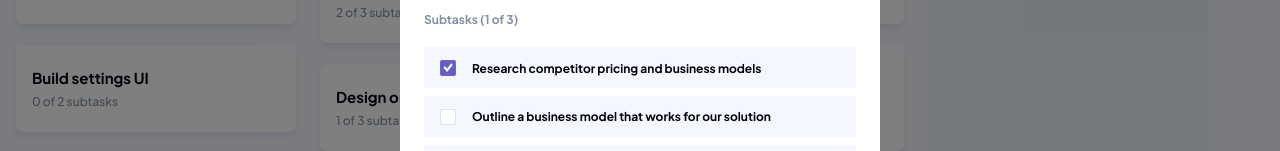
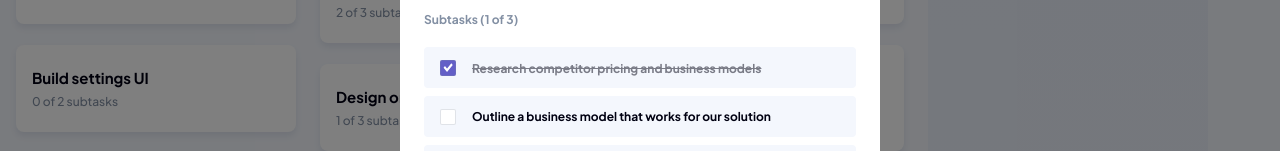
Before and after one commit to malgo-slota/kanban-app, a React (Create React App) app: page / in a window 1280 px wide. Both pictures are taken after a click on the element 460 px from the left and 772 px from the top of the page. Shown: the part 322-473 px from the top of the page. Built offline with nearby package versions, Linux system fonts and the light colour scheme.

Commit message:
hover state

```diff
--- a/src/components/modals/Subtask.jsx
+++ b/src/components/modals/Subtask.jsx
@@ -26,7 +26,7 @@ export const Subtask = ( { subtaskIndex, colIndex, taskIndex }) => {
                     id="one"
                     defaultChecked={subtask.isCompleted}
                     onChange={() => changeSubtaskCompeleted()} />
-            <label htmlFor='one'>
+            <label htmlFor='one'className={subtask.isCompleted ? style.completed : ''}>
                 {subtask.title}
             </label>
         </div>
--- a/src/style/viewTask.module.scss
+++ b/src/style/viewTask.module.scss
@@ -54,8 +54,6 @@
                 border-radius: 4px;
                 background: #F4F7FD;
                 font-size: 0.75rem;
-                // text-decoration-line: strikethrough;
-                // opacity: 0.5;
                 margin-bottom: 0.5rem;
                 min-height: 2.5rem;
                 padding: 0.81rem 0.5rem .75rem 1rem;
@@ -77,8 +75,16 @@
                     height: 1rem;
                     background: #635FC7;
                     content: url("../assets/icon-check.svg");
+
                 }
 
+            }
+            .completed {
+                text-decoration: line-through;
+                opacity: 0.5;
+            }
+            .subtask:hover{
+                background: rgba(#635FC7, 0.2489);
             }
     }
     .modal-dark {
```
